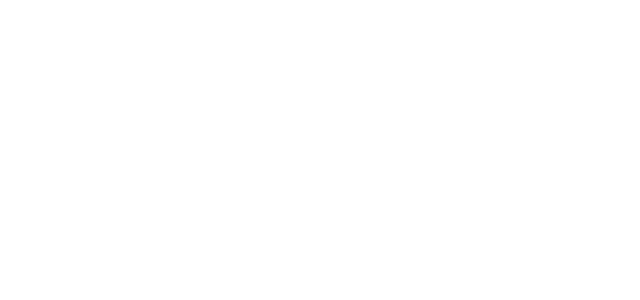
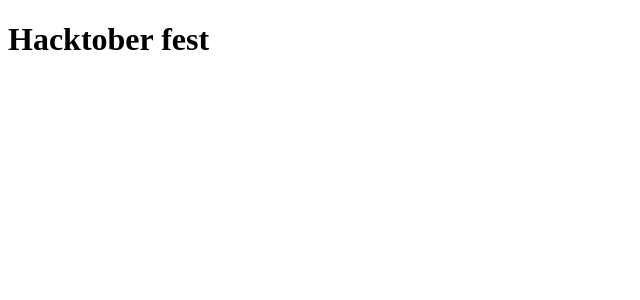
Before and after one commit to Tech-Phantoms/Tech-Phantoms, a React (Create React App) app: page /hacktoberfest in a window 1280 px wide. Shown: the top 300 px of the page, without its empty margins (0-640 px from the left). Built offline with nearby package versions, Linux system fonts and the light colour scheme.

Commit message:
Created routes and page component

```diff
--- a/src/App.js
+++ b/src/App.js
@@ -1,8 +1,23 @@
 import React from 'react';
+import { Route, Switch } from 'react-router-dom'
+
+// importing pages
+import Index from './pages/index'
+import Team from './pages/team'
+import Hacktoberfest from './pages/hacktoberfest'
 
 function App() {
   return (
     <div>
+
+      <Switch>
+        <Route path="/" exact component={Index} />
+
+        <Route path="/team" exact component={Team} />
+
+        <Route path="/hacktoberfest" exact component={Hacktoberfest} />
+
+      </Switch>
 
     </div>
   );
--- a/src/index.js
+++ b/src/index.js
@@ -1,11 +1,11 @@
 import React from 'react';
 import ReactDOM from 'react-dom';
 import App from './App';
-
+import { BrowserRouter as Router } from 'react-router-dom'
 
 ReactDOM.render(
-  <React.StrictMode>
+  <Router>
     <App />
-  </React.StrictMode>,
+  </Router>,
   document.getElementById('root')
 );
--- /dev/null
+++ b/src/pages/hacktoberfest.jsx
@@ -0,0 +1,10 @@
+import React from 'react'
+
+const Hacktoberfest = props => {
+
+    return <>
+        <h1>Hacktober fest</h1>
+    </>
+}
+
+export default Hacktoberfest
--- /dev/null
+++ b/src/pages/index.jsx
@@ -0,0 +1,10 @@
+import React from 'react'
+
+const Index = props => {
+
+    return <>
+        <h1>Index Page</h1>
+    </>
+}
+
+export default Index
--- /dev/null
+++ b/src/pages/team.jsx
@@ -0,0 +1,10 @@
+import React from 'react'
+
+const Team = props => {
+
+    return <>
+        <h1>Team Page</h1>
+    </>
+}
+
+export default Team
```
Also changed, not shown: src/pages/events.jsx (added, +10 -0 lines).
